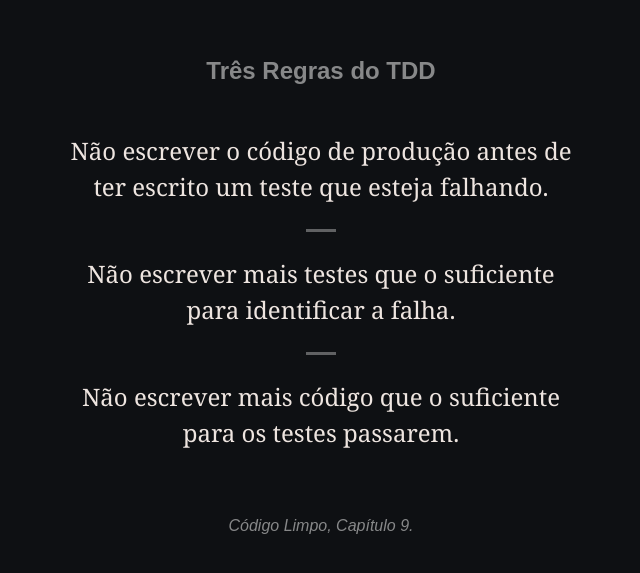
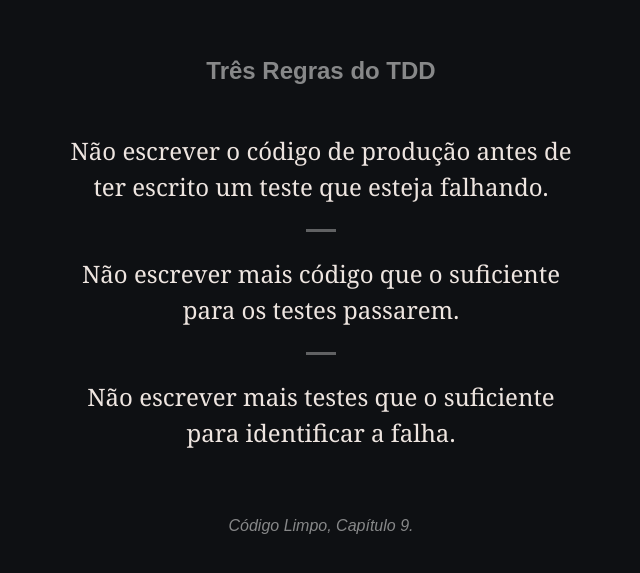
Before and after one commit to GabriellBarbosa/React-Course-Page, a React (Vite) app: page /slide/codigo-limpo/0401-testes-unitarios in a window 1280 px wide. Shown: the part 1703-2276 px from the top of the page, without its empty margins (319-959 px from the left). Built offline with nearby package versions, Linux system fonts and the light colour scheme.

Commit message:
slide text change

```diff
--- a/src/pages/Slide/CleanCode/0401/index.tsx
+++ b/src/pages/Slide/CleanCode/0401/index.tsx
@@ -41,9 +41,9 @@ function _0401() {
                     <ul className={styles.rulesList}>
                         <li>Não escrever o código de produção antes de ter escrito um teste que esteja falhando.</li>
                         <li className={`${slideStyles.separatorBefore} ${slideStyles.separatorAfter}`}>
-                            Não escrever mais testes que o suficiente para identificar a falha.
+                            Não escrever mais código que o suficiente para os testes passarem.
                         </li>
-                        <li>Não escrever mais código que o suficiente para os testes passarem.</li>
+                        <li>Não escrever mais testes que o suficiente para identificar a falha.</li>
                     </ul>
                     <p className={`${slideStyles.infoSource} ${styles.infoSource}`}>Código Limpo, Capítulo 9.</p>
                 </div>
```
